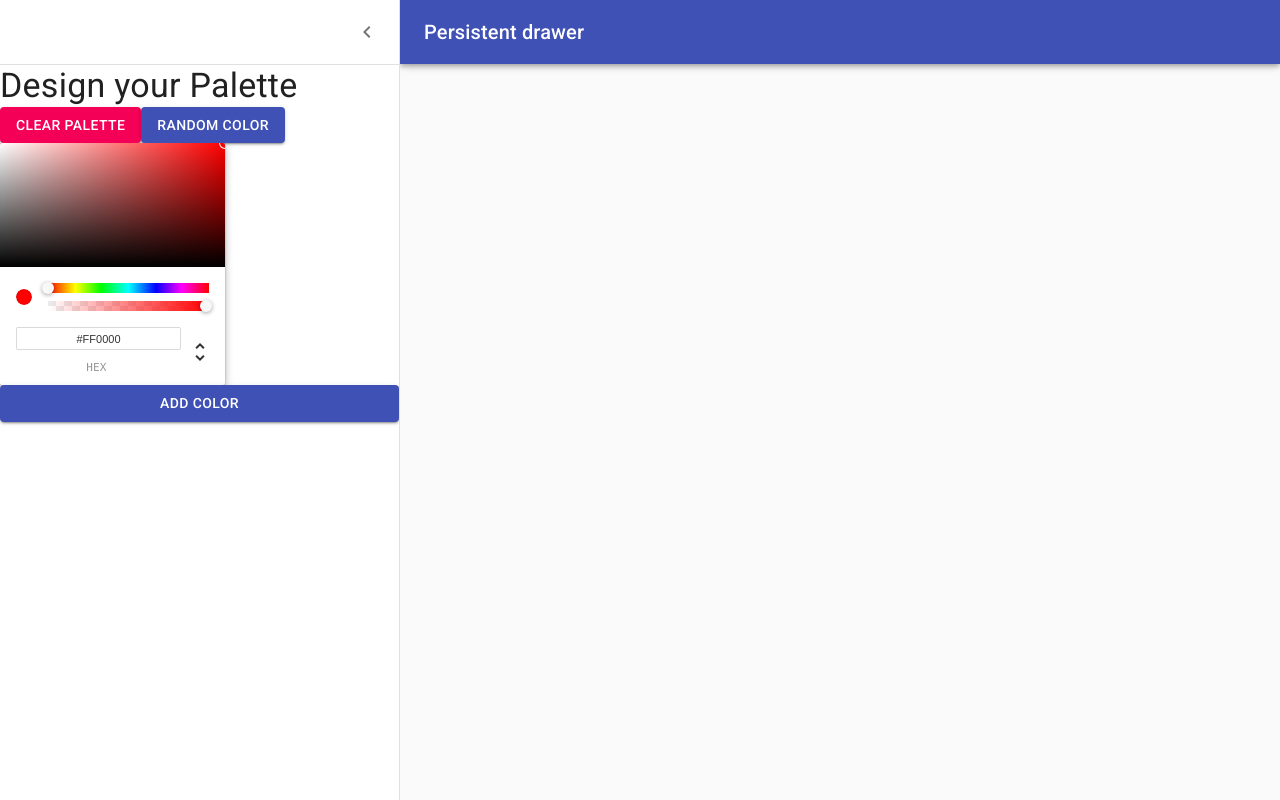
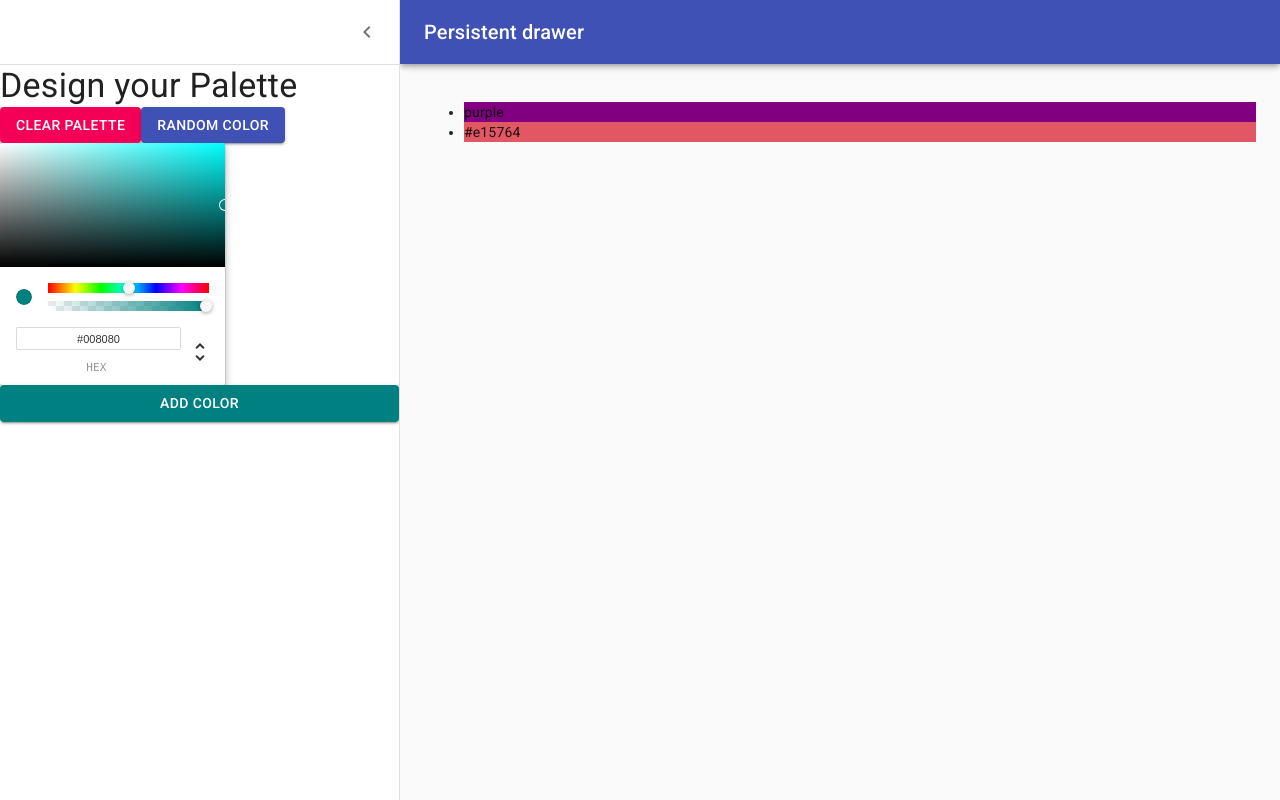
Before and after one commit to wissal92/Colors-Picker-App, a React (Create React App) app: page /palette/new in a window 1280 px wide. Both pictures are taken after a click on the button "Open drawer". Built offline with nearby package versions, Linux system fonts and the light colour scheme.

Commit message:
Connect ColorPicker to Button

```diff
--- a/src/NewPaletteForm.js
+++ b/src/NewPaletteForm.js
@@ -74,9 +74,14 @@
 
 
 class NewPaletteForm extends Component{
-    state = {
-        open: false,
-      };
+    constructor(props){
+        super(props);
+        this.state = {
+            open: false,
+            currentColor: 'teal',
+            colors: ['purple', '#e15764']
+          };
+    }
 
       handleDrawerOpen = () => {
         this.setState({ open: true });
@@ -85,6 +90,14 @@
       handleDrawerClose = () => {
         this.setState({ open: false });
       };
+
+      updateCurrentColor = newColor =>{
+          this.setState({currentColor: newColor.hex})
+      }
+
+      createColor = () =>{
+          this.setState({colors: [...this.state.colors, this.state.currentColor]})
+      }
 
       render() {
         const { classes } = this.props;
@@ -134,10 +147,17 @@
                  <Button variant='contained' color='primary'>Random Color</Button>
               </div>
               <ChromePicker
-                color='red'
-                onChangeComplete={newColor => console.log(newColor)}
+                color={this.state.currentColor}
+                onChangeComplete={this.updateCurrentColor}
                />
-               <Button variant='contained' color='primary'>Add Color</Button>
+               <Button
+                 variant='contained'
+                 color='primary'
+                 style={{backgroundColor: this.state.currentColor}}
+                 onClick={this.createColor}
+                >
+                  Add Color
+               </Button>
             </Drawer>
             <main
               className={classNames(classes.content, {
@@ -145,7 +165,11 @@
               })}
             >
               <div className={classes.drawerHeader} />
-
+             <ul>
+                 {this.state.colors.map(color =>(
+                     <li style={{backgroundColor: color}}>{color}</li>
+                 ))}
+             </ul>
             </main>
           </div>
         );
```
